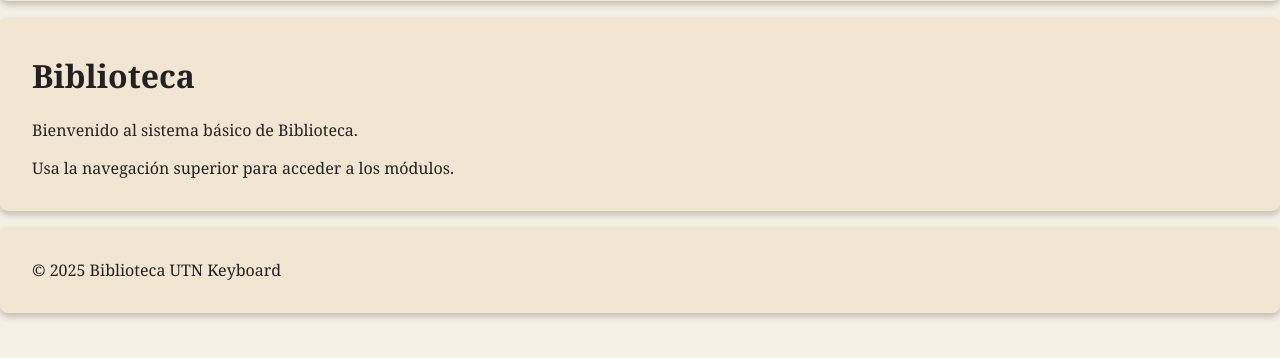
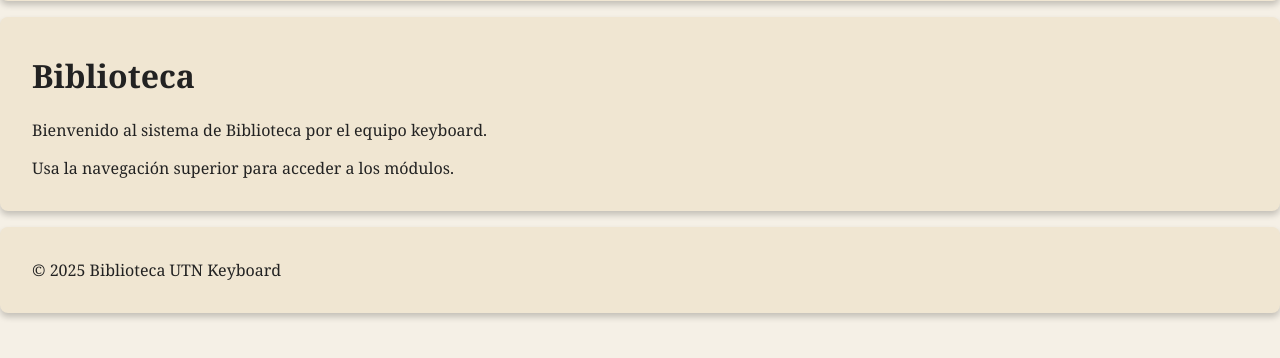
Before and after one commit to DisKord0/catalogo_libros, a PHP site: page / in a window 1280 px wide. Shown: the part 284-642 px from the top of the page. Run offline with PHP 8.4, Linux system fonts and the light colour scheme; the visitor is signed in with stand-in values (Sample User, id 1).

Commit message:
Update index.php

```diff
--- a/htdocs/index.php
+++ b/htdocs/index.php
@@ -29,7 +29,7 @@ if (!isset($_SESSION['USU_ID'])) {
     <h1>Biblioteca</h1>
 
     <p>
-      Bienvenido al sistema básico de Biblioteca.
+      Bienvenido al sistema de Biblioteca por el equipo keyboard.
     </p>
 
     <p>
```
